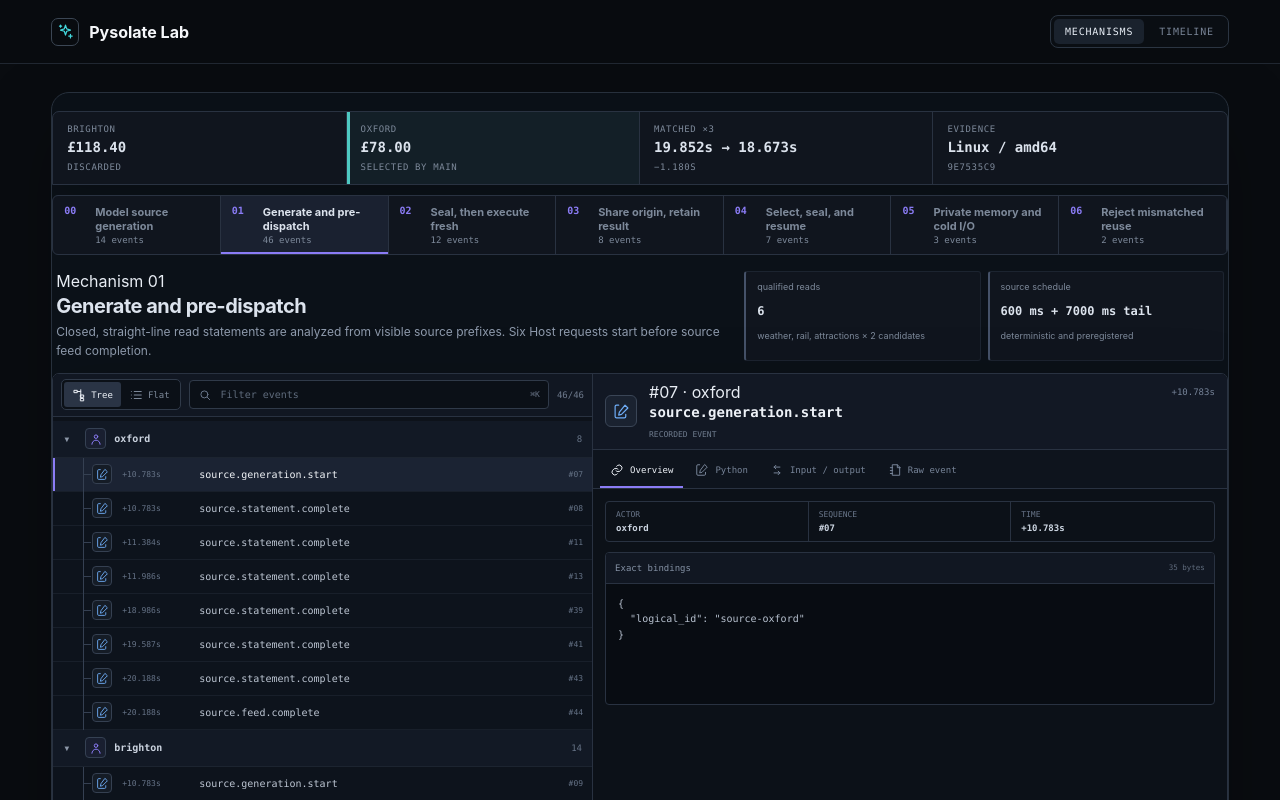
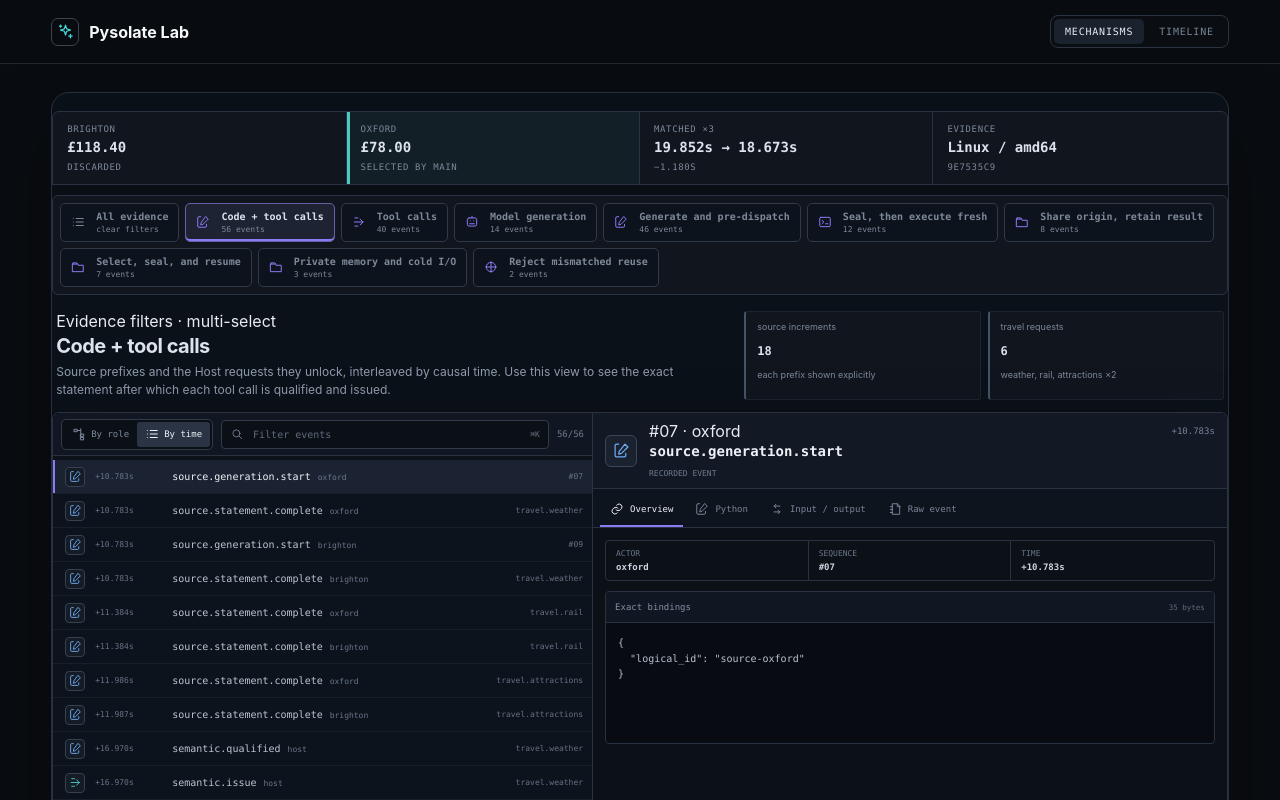
Before and after one commit to bkmashiro/agent-python-runtime, a React (Vite) app in the folder apps/lab-web/: page / in a window 1280 px wide. Shown: the top 800 px of the page. Built offline with nearby package versions, Linux system fonts and the light colour scheme.

Commit message:
refactor: compose Lab evidence filters

```diff
--- a/apps/lab-web/src/UnifiedLab.tsx
+++ b/apps/lab-web/src/UnifiedLab.tsx
@@ -18,15 +18,29 @@ type DebugEvent = {
   sourcePrefixSHA256?: string;
   input?: unknown;
   output?: unknown;
+  tool?: string;
   bindings: Record<string, unknown>;
 };
 
-type TraceGroup = { id: string; index: number; title: string; summary: string; facts: UnifiedFact[]; events: DebugEvent[] };
+type TraceGroup = { id: string; title: string; summary: string; facts: UnifiedFact[]; events: DebugEvent[]; icon: IconName; synthetic?: boolean; preferFlat?: boolean };
 type InspectorTab = 'overview' | 'source' | 'io' | 'raw';
 
 function seconds(value: number) { return `${(value / 1_000_000_000).toFixed(3)}s`; }
 function pretty(value: unknown) { return JSON.stringify(value, null, 2); }
 function actorLabel(actor: string) { return actor.replace(/^actor-/, '').replaceAll('-', ' '); }
+function toolName(logicalID?: string) {
+  if (logicalID?.endsWith('-weather')) return 'travel.weather';
+  if (logicalID?.endsWith('-rail')) return 'travel.rail';
+  if (logicalID?.endsWith('-attractions')) return 'travel.attractions';
+  if (logicalID?.includes('origin')) return 'trip.origin';
+  return undefined;
+}
+function sourceTool(delta?: string) {
+  if (delta?.includes('travel.weather(')) return 'travel.weather';
+  if (delta?.includes('travel.rail(')) return 'travel.rail';
+  if (delta?.includes('travel.attractions(')) return 'travel.attractions';
+  return undefined;
+}
 
 type IconName = 'tree' | 'list' | 'search' | 'actor' | 'model' | 'source' | 'request' | 'guest' | 'workspace' | 'control' | 'bindings' | 'io' | 'raw';
 function Icon({ name, size = 14 }: { name: IconName; size?: number }) {
@@ -50,7 +64,8 @@ function Icon({ name, size = 14 }: { name: IconName; size?: number }) {
 
 function eventIcon(type: string): IconName {
   if (type.startsWith('model.')) return 'model';
-  if (type.startsWith('source.') || type.startsWith('semantic.')) return 'source';
+  if (type.startsWith('source.') || type === 'semantic.qualified') return 'source';
+  if (type === 'semantic.issue' || type === 'semantic.claim') return 'request';
   if (type.startsWith('request.') || type.startsWith('function.')) return 'request';
   if (type.startsWith('guest.')) return 'guest';
   if (type.startsWith('capsule.') || type.startsWith('cow.') || type.startsWith('cold_io.')) return 'workspace';
@@ -88,6 +103,7 @@ function runtimeEvent(event: UnifiedEvent, snapshot: UnifiedSnapshot): DebugEven
     sourcePrefixSHA256: event.source_prefix_sha256,
     input: capabilityInput ?? (event.type === 'guest.start' && candidate ? { code: candidate.executed_source, candidate: candidate.id } : undefined),
     output: capabilityOutput ?? (event.type === 'guest.end' && candidate ? candidate.guest_response : event.actor_id === 'main' && event.type.startsWith('guest.') ? snapshot.main_guest_response : undefined),
+    tool: toolName(event.logical_id) ?? sourceTool(event.source_delta),
     bindings: { logical_id: event.logical_id, physical_id: event.physical_id, identity_sha256: event.identity_sha256, outcome: event.outcome },
   };
 }
@@ -111,14 +127,28 @@ function providerEvent(event: ProviderDebugEvent, debug: ProviderDebug): DebugEv
 
 function buildGroups(snapshot: UnifiedSnapshot, debug: ProviderDebug): TraceGroup[] {
   const byID = new Map(snapshot.events.map((event) => [event.id, event]));
+  const runtime = snapshot.events.map((event) => runtimeEvent(event, snapshot));
+  const toolEvent = (event: DebugEvent) => event.type.startsWith('request.') || event.type.startsWith('function.') || event.type === 'semantic.qualified' || event.type === 'semantic.issue' || event.type === 'semantic.claim';
   return [
     {
-      id: 'provider-generation', index: 0, title: 'Model source generation',
+      id: 'code-tools', title: 'Code + tool calls', icon: 'source', synthetic: true, preferFlat: true,
+      summary: 'Source prefixes and the Host requests they unlock, interleaved by causal time. Use this view to see the exact statement after which each tool call is qualified and issued.',
+      facts: [{ label: 'source increments', value: '18', note: 'each prefix shown explicitly' }, { label: 'travel requests', value: '6', note: 'weather, rail, attractions ×2' }],
+      events: runtime.filter((event) => event.type.startsWith('source.') || event.type.startsWith('semantic.') || event.type.startsWith('request.')),
+    },
+    {
+      id: 'tool-calls', title: 'Tool calls', icon: 'request', synthetic: true, preferFlat: true,
+      summary: 'Runtime tool qualification, issue, physical request, completion, and exact claim events. Tool names are shown directly beside their typed event.',
+      facts: [{ label: 'travel tools', value: '6', note: 'candidate read calls' }, { label: 'shared origin', value: '3 logical / 1 physical', note: 'sharing then retention' }],
+      events: runtime.filter(toolEvent),
+    },
+    {
+      id: 'provider-generation', title: 'Model generation', icon: 'model',
       summary: 'The complete provider requests and responses that produced the selected candidate Python. This first valid attempt was used; no performance-based retry or cherry-pick occurred.',
       facts: [{ label: 'provider calls', value: '4', note: 'candidate ×2, selection, final' }, { label: 'selection rule', value: 'first valid', note: 'contract + safety + Guest oracle' }],
       events: debug.events.map((event) => providerEvent(event, debug)),
     },
-    ...snapshot.phases.map((phase) => ({ ...phase, events: phase.event_ids.map((id) => byID.get(id)).filter((event): event is UnifiedEvent => Boolean(event)).map((event) => runtimeEvent(event, snapshot)) })),
+    ...snapshot.phases.map((phase) => ({ ...phase, icon: phase.id === 'source-predispatch' ? 'source' as const : phase.id === 'fresh-execution' ? 'guest' as const : phase.id === 'fail-closed' ? 'control' as const : 'workspace' as const, events: phase.event_ids.map((id) => byID.get(id)).filter((event): event is UnifiedEvent => Boolean(event)).map((event) => runtimeEvent(event, snapshot)) })),
   ];
 }
 
@@ -134,16 +164,18 @@ function CompactSummary({ snapshot }: { snapshot: UnifiedSnapshot }) {
   </section>;
 }
 
-function GroupNav({ groups, selected, onSelect }: { groups: TraceGroup[]; selected: string; onSelect: (id: string) => void }) {
-  return <nav className="trace-group-nav" aria-label="Execution groups">{groups.map((group) =>
-    <button aria-pressed={selected === group.id} key={group.id} onClick={() => onSelect(group.id)} type="button">
-      <span>{String(group.index).padStart(2, '0')}</span><strong>{group.title}</strong><small>{group.events.length} events</small>
-    </button>)}</nav>;
+function GroupNav({ groups, selected, onToggle, onAll }: { groups: TraceGroup[]; selected: Set<string>; onToggle: (id: string) => void; onAll: () => void }) {
+  return <nav className="trace-group-nav" aria-label="Evidence filters">
+    <button aria-pressed={selected.size === 0} className="all-filter" onClick={onAll} type="button"><Icon name="list" /><strong>All evidence</strong><small>clear filters</small></button>
+    {groups.map((group) => <button aria-pressed={selected.has(group.id)} key={group.id} onClick={() => onToggle(group.id)} type="button">
+      <Icon name={group.icon} /><strong>{group.title}</strong><small>{group.events.length} events</small>
+    </button>)}
+  </nav>;
 }
 
-function EventTree({ events, selected, onSelect }: { events: DebugEvent[]; selected: string; onSelect: (id: string) => void }) {
+function EventTree({ events, selected, onSelect, preferFlat = false }: { events: DebugEvent[]; selected: string; onSelect: (id: string) => void; preferFlat?: boolean }) {
   const [query, setQuery] = useState('');
-  const [treeMode, setTreeMode] = useState(true);
+  const [treeMode, setTreeMode] = useState(!preferFlat);
   const searchRef = useRef<HTMLInputElement>(null);
   const actors = [...new Set(events.map((event) => event.actor))];
   const [collapsed, setCollapsed] = useState<Set<string>>(new Set());
@@ -158,13 +190,13 @@ function EventTree({ events, selected, onSelect }: { events: DebugEvent[]; selec
   useEffect(() => {
     if (visible.length && !visible.some((event) => event.id === selected)) onSelect(visible[0].id);
   }, [normalized, events, selected]);
-  const eventRow = (event: DebugEvent, nested: boolean) => <button className={`event-row-button ${nested ? 'nested' : ''} ${selected === event.id ? 'active' : ''}`} key={event.id} onClick={() => onSelect(event.id)} type="button">
+  const eventRow = (event: DebugEvent, nested: boolean) => <button aria-label={`${event.type} · ${actorLabel(event.actor)} · ${event.tool ?? event.label}`} className={`event-row-button ${nested ? 'nested' : ''} ${selected === event.id ? 'active' : ''}`} key={event.id} onClick={() => onSelect(event.id)} type="button">
     <span className={`event-kind kind-${eventIcon(event.type)}`}><Icon name={eventIcon(event.type)} size={13} /></span>
-    <time>{event.atNS === undefined ? event.label : `+${seconds(event.atNS)}`}</time><span className="event-name">{event.type}</span><small>{event.bindings.outcome ? String(event.bindings.outcome) : event.label}</small>
+    <time>{event.atNS === undefined ? event.label : `+${seconds(event.atNS)}`}</time><span className="event-name">{event.type}{!nested && <em>{actorLabel(event.actor)}</em>}</span><small>{event.tool ?? (event.bindings.outcome ? String(event.bindings.outcome) : event.label)}</small>
   </button>;
   return <section className="trace-browser" aria-label="Grouped execution events">
     <div className="trace-toolbar">
-      <div className="view-switch" role="group" aria-label="Trace display"><button aria-pressed={treeMode} onClick={() => setTreeMode(true)} type="button"><Icon name="tree" /> Tree</button><button aria-pressed={!treeMode} onClick={() => setTreeMode(false)} type="button"><Icon name="list" /> Flat</button></div>
+      <div className="view-switch" role="group" aria-label="Trace organization"><button aria-pressed={treeMode} onClick={() => setTreeMode(true)} type="button"><Icon name="tree" /> By role</button><button aria-pressed={!treeMode} onClick={() => setTreeMode(false)} type="button"><Icon name="list" /> By time</button></div>
       <label className="trace-search"><Icon name="search" /><input aria-label="Filter trace events" onChange={(event) => setQuery(event.target.value)} placeholder="Filter events" ref={searchRef} value={query} /><kbd>⌘K</kbd></label>
       <span className="trace-count">{visible.length}/{events.length}</span>
     </div>
@@ -204,26 +236,50 @@ function CodeBlock({ label, value }: { label: string; value: unknown }) {
   return <section className="code-block"><div className="code-label"><span>{label}</span><small>{new Blob([text]).size} bytes</small></div><pre>{text}</pre></section>;
 }
 
-function TraceWorkbench({ groups, initialGroup, timeline = false }: { groups: TraceGroup[]; initialGroup: string; timeline?: boolean }) {
-  const [groupID, setGroupID] = useState(initialGroup);
-  const group = groups.find((item) => item.id === groupID) ?? groups[0];
-  const [selectedByGroup, setSelectedByGroup] = useState<Record<string, string>>({});
-  const selectedID = selectedByGroup[group.id] ?? group.events[0]?.id ?? '';
-  const event = group.events.find((item) => item.id === selectedID) ?? group.events[0];
-  const setGroup = (id: string) => setGroupID(id);
+function combineGroupEvents(groups: TraceGroup[], selected: Set<string>) {
+  const active = selected.size ? groups.filter((group) => selected.has(group.id)) : groups.filter((group) => !group.synthetic);
+  const byID = new Map<string, DebugEvent>();
+  for (const group of active) for (const event of group.events) byID.set(event.id, event);
+  return [...byID.values()].sort((left, right) => {
+    if (left.atNS === undefined && right.atNS !== undefined) return -1;
+    if (left.atNS !== undefined && right.atNS === undefined) return 1;
+    return left.atNS !== undefined && right.atNS !== undefined ? left.atNS - right.atNS || left.order - right.order : left.order - right.order;
+  });
+}
+
+function TraceWorkbench({ groups, initialFilters, timeline = false }: { groups: TraceGroup[]; initialFilters: string[]; timeline?: boolean }) {
+  const [selectedFilters, setSelectedFilters] = useState<Set<string>>(new Set(initialFilters));
+  const activeGroups = groups.filter((group) => selectedFilters.has(group.id));
+  const events = useMemo(() => combineGroupEvents(groups, selectedFilters), [groups, selectedFilters]);
+  const filterKey = [...selectedFilters].sort().join('+') || 'all';
+  const primary = activeGroups.length === 1 ? activeGroups[0] : undefined;
+  const title = primary?.title ?? (selectedFilters.size ? 'Combined evidence filters' : 'All evidence');
+  const summary = primary?.summary ?? (selectedFilters.size ? 'Events matching any selected filter are deduplicated and merged by causal time.' : 'The complete provider and runtime ledger, with synthetic shortcut filters excluded from duplication.');
+  const facts = primary?.facts ?? [
+    { label: 'active filters', value: selectedFilters.size ? String(selectedFilters.size) : 'none', note: selectedFilters.size ? [...selectedFilters].join(' + ') : 'showing the full ledger' },
+    { label: 'visible events', value: String(events.length), note: `${new Set(events.map((event) => event.actor)).size} actors` },
+  ];
+  const [selectedByFilter, setSelectedByFilter] = useState<Record<string, string>>({});
+  const selectedID = selectedByFilter[filterKey] ?? events[0]?.id ?? '';
+  const event = events.find((item) => item.id === selectedID) ?? events[0];
+  const toggleFilter = (id: string) => setSelectedFilters((current) => {
+    const next = new Set(current);
+    if (next.has(id)) next.delete(id); else next.add(id);
+    return next;
+  });
   return <>
-    <GroupNav groups={groups} onSelect={setGroup} selected={group.id} />
-    <section className="group-context"><div><span className="eyebrow">{timeline ? 'Grouped execution timeline' : `Mechanism ${String(group.index).padStart(2, '0')}`}</span><h2>{group.title}</h2><p>{group.summary}</p></div><div className="group-facts">{group.facts.map((fact) => <div key={fact.label}><span>{fact.label}</span><strong>{fact.value}</strong><small>{fact.note}</small></div>)}</div></section>
-    <div className="debug-workbench">{timeline && <div className="timeline-ruler"><span>GROUPED BY ACTOR</span><i /></div>}<EventTree events={group.events} onSelect={(id) => setSelectedByGroup((current) => ({ ...current, [group.id]: id }))} selected={selectedID} />{event && <EventInspector event={event} />}</div>
+    <GroupNav groups={groups} onAll={() => setSelectedFilters(new Set())} onToggle={toggleFilter} selected={selectedFilters} />
+    <section className="group-context"><div><span className="eyebrow">{timeline ? 'Causal evidence timeline' : 'Evidence filters · multi-select'}</span><h2>{title}</h2><p>{summary}</p></div><div className="group-facts">{facts.map((fact) => <div key={fact.label}><span>{fact.label}</span><strong>{fact.value}</strong><small>{fact.note}</small></div>)}</div></section>
+    <div className="debug-workbench">{timeline && <div className="timeline-ruler"><span>CAUSAL ORDER</span><i /></div>}<EventTree events={events} key={filterKey} onSelect={(id) => setSelectedByFilter((current) => ({ ...current, [filterKey]: id }))} preferFlat={activeGroups.some((group) => group.preferFlat)} selected={selectedID} />{event && <EventInspector event={event} />}</div>
   </>;
 }
 
 export function MechanismsView({ snapshot, debug }: { snapshot: UnifiedSnapshot; debug: ProviderDebug }) {
   const groups = useMemo(() => buildGroups(snapshot, debug), [snapshot, debug]);
-  return <div className="unified-shell debug-shell"><CompactSummary snapshot={snapshot} /><TraceWorkbench groups={groups} initialGroup="source-predispatch" /></div>;
+  return <div className="unified-shell debug-shell"><CompactSummary snapshot={snapshot} /><TraceWorkbench groups={groups} initialFilters={['code-tools']} /></div>;
 }
 
 export function TimelineView({ snapshot, debug }: { snapshot: UnifiedSnapshot; debug: ProviderDebug }) {
   const groups = useMemo(() => buildGroups(snapshot, debug), [snapshot, debug]);
-  return <div className="unified-shell debug-shell"><CompactSummary snapshot={snapshot} /><TraceWorkbench groups={groups} initialGroup="provider-generation" timeline /></div>;
+  return <div className="unified-shell debug-shell"><CompactSummary snapshot={snapshot} /><TraceWorkbench groups={groups} initialFilters={[]} timeline /></div>;
 }
--- a/apps/lab-web/src/styles.css
+++ b/apps/lab-web/src/styles.css
@@ -604,13 +604,14 @@ main { width: min(1440px, 100%); margin: 0 auto; padding: 0 clamp(18px, 4vw, 64p
 .debug-summary span, .debug-summary small { color: var(--debug-muted); font: 9px/1.35 var(--mono); text-transform: uppercase; letter-spacing: .07em; }
 .debug-summary strong { color: var(--debug-text); font: 600 14px/1.4 var(--mono); }
 .debug-summary .selected { background: rgba(78,201,194,.055); box-shadow: inset 3px 0 var(--debug-cyan); }
-.trace-group-nav { display: flex; overflow-x: auto; margin-top: 10px; border: 1px solid var(--debug-line); border-radius: 6px; background: var(--debug-panel); scrollbar-width: thin; }
-.trace-group-nav button { position: relative; flex: 1 0 150px; display: grid; grid-template-columns: 24px 1fr; gap: 2px 7px; min-height: 56px; padding: 9px 11px; border: 0; border-right: 1px solid var(--debug-line); background: transparent; color: var(--debug-muted); text-align: left; cursor: pointer; }
-.trace-group-nav button:hover { background: #151c26; }
-.trace-group-nav button[aria-pressed="true"] { background: #1a2130; color: var(--debug-text); box-shadow: inset 0 -2px var(--debug-purple); }
-.trace-group-nav button span { grid-row: 1 / 3; color: var(--debug-purple); font: 700 10px var(--mono); }
-.trace-group-nav button strong { font-size: 11px; line-height: 1.3; }
-.trace-group-nav button small { color: var(--debug-muted); font: 9px var(--mono); }
+.trace-group-nav { display: flex; flex-wrap: wrap; gap: 6px; margin-top: 10px; padding: 7px; border: 1px solid var(--debug-line); border-radius: 6px; background: var(--debug-panel); }
+.trace-group-nav button { min-height: 39px; display: grid; grid-template-columns: 18px auto; align-items: center; gap: 1px 7px; padding: 6px 10px; border: 1px solid #303a49; border-radius: 5px; background: #0d131c; color: var(--debug-muted); text-align: left; cursor: pointer; }
+.trace-group-nav button:hover { border-color: #45536a; background: #151c26; }
+.trace-group-nav button[aria-pressed="true"] { border-color: #6560a6; background: #1d2333; color: var(--debug-text); box-shadow: inset 0 -2px var(--debug-purple); }
+.trace-group-nav button .ui-icon { grid-row: 1 / 3; color: var(--debug-purple); }
+.trace-group-nav button.all-filter .ui-icon { color: #7d899a; }
+.trace-group-nav button strong { font: 600 10px/1.25 var(--mono); }
+.trace-group-nav button small { color: var(--debug-muted); font: 8px var(--mono); }
 .group-context { display: grid; grid-template-columns: minmax(0, 1fr) minmax(340px, .72fr); gap: 22px; padding: 16px 4px 12px; }
 .group-context h2 { margin: 3px 0 5px; color: var(--debug-text); font-size: 20px; letter-spacing: -.025em; }
 .group-context p { max-width: 760px; margin: 0; color: #8f9bad; font-size: 12px; line-height: 1.55; }
@@ -655,6 +656,7 @@ main { width: min(1440px, 100%); margin: 0 auto; padding: 0 clamp(18px, 4vw, 64p
 .kind-control { color: #ed7888; }
 .event-row-button time, .event-row-button small { color: #657286; font: 8px var(--mono); }
 .event-name { min-width: 0; overflow: hidden; text-overflow: ellipsis; white-space: nowrap; font: 10px var(--mono); }
+.event-name em { margin-left: 7px; color: #69778b; font: 8px var(--mono); }
 .flat-mode .event-row-button { padding-left: 12px; }
 .debug-inspector { min-width: 0; min-height: 0; display: flex; flex-direction: column; background: var(--debug-panel); }
 .debug-inspector > header { min-height: 64px; display: grid; grid-template-columns: 34px minmax(0, 1fr) auto; align-items: center; gap: 10px; padding: 8px 12px; border-bottom: 1px solid var(--debug-line); background: #121824; }
@@ -698,7 +700,8 @@ main { width: min(1440px, 100%); margin: 0 auto; padding: 0 clamp(18px, 4vw, 64p
   .debug-summary { grid-template-columns: 1fr 1fr; }
   .debug-summary > div:nth-child(2) { border-right: 0; }
   .debug-summary > div:nth-child(-n+2) { border-bottom: 1px solid var(--debug-line); }
-  .trace-group-nav button { flex-basis: 148px; min-height: 52px; }
+  .trace-group-nav { flex-wrap: nowrap; overflow-x: auto; scrollbar-width: thin; }
+  .trace-group-nav button { flex: 0 0 auto; min-height: 39px; }
   .group-context { gap: 10px; padding: 13px 0 9px; }
   .group-context h2 { font-size: 18px; }
   .group-facts { grid-template-columns: 1fr 1fr; }
@@ -706,8 +709,9 @@ main { width: min(1440px, 100%); margin: 0 auto; padding: 0 clamp(18px, 4vw, 64p
   .trace-toolbar { gap: 5px; padding-inline: 5px; }
   .view-switch button { padding-inline: 6px; }
   .trace-search kbd, .trace-count { display: none; }
-  .event-row-button { grid-template-columns: 22px 63px minmax(0, 1fr); }
-  .event-row-button small { display: none; }
+  .event-row-button { grid-template-columns: 22px 53px minmax(0, 1fr) 70px; }
+  .event-row-button small { display: block; overflow: hidden; text-overflow: ellipsis; white-space: nowrap; }
+  .event-name em { display: none; }
   .debug-inspector > nav button { padding-inline: 8px; }
   .detail-strip { grid-template-columns: 1fr; }
   .detail-strip span { border-right: 0; border-bottom: 1px solid var(--debug-line); }
```
Also changed, not shown: 2 other files (tests, documents, lock files or other folders).
